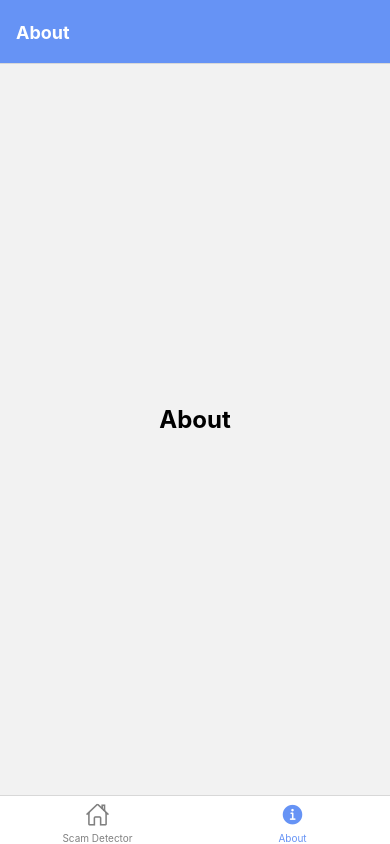
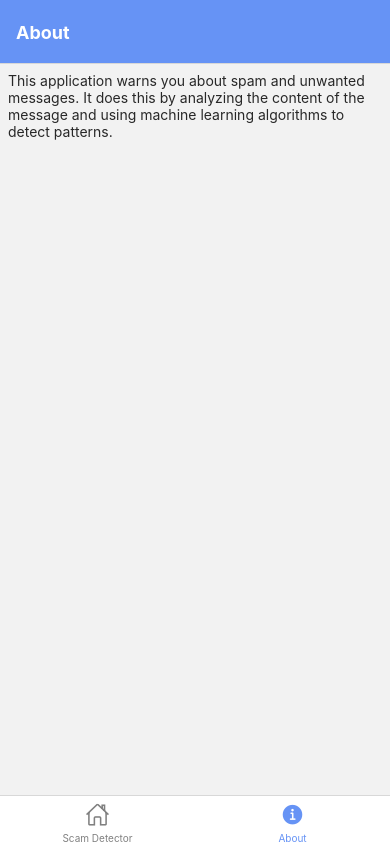
Before and after one commit to kenny-tech/phishing-detector, a React Native app: screen /About in a window 390 px wide. Built offline with nearby package versions, Linux system fonts and the light colour scheme.

Commit message:
Updated font style for Home and about screens

```diff
--- a/screens/AboutScreen.js
+++ b/screens/AboutScreen.js
@@ -4,7 +4,7 @@ import { View, Text, StyleSheet } from 'react-native';
 const AboutScreen = () => {
     return (
         <View style={styles.container}>
-            <Text style={styles.heading}>About</Text>
+            <Text style={styles.content}>This application warns you about spam and unwanted messages. It does this by analyzing the content of the message and using machine learning algorithms to detect patterns.</Text>
         </View>
     )
 }
@@ -12,14 +12,14 @@ const AboutScreen = () => {
 const styles = StyleSheet.create({
     container: {
         flex: 1,
-        justifyContent: 'center',
+        justifyContent: 'flex-start',
         alignItems: 'center',
     },
-    heading: {
-        fontSize: 24,
-        fontWeight: 'bold',
-        marginBottom: 20,
+    content: {
+        padding: 8,
+        color: '#282828'
     },
+
 });
 
 export default AboutScreen
--- a/screens/HomeScreen.js
+++ b/screens/HomeScreen.js
@@ -255,8 +255,8 @@ const HomeScreen = () => {
   return (
     <View style={[styles.container, { backgroundColor: isDarkMode ? '#000000' : '#F5F5F5' }]}>
       <View style={[styles.rectangle, { backgroundColor: isDarkMode ? '#333333' : '#FFFFFF' }]}>
-        <Text style={[styles.subtitle, { color: isDarkMode ? '#FFFFFF' : '#000000' }]}>Message:</Text>
-        <Text style={[styles.message, { color: isDarkMode ? '#FFFFFF' : '#000000' }]}>
+        <Text style={[styles.subtitle, { color: isDarkMode ? '#FFFFFF' : '#282828' }]}>Message:</Text>
+        <Text style={[styles.message, { color: isDarkMode ? '#FFFFFF' : '#282828' }]}>
           {receivedMessage ? receivedMessage : 'No message received yet. Waiting for message...'}
         </Text>
       </View>
@@ -286,6 +286,7 @@ const styles = StyleSheet.create({
     fontSize: 24,
     fontWeight: 'bold',
     marginBottom: 20,
+    color: '#282828'
   },
   rectangle: {
     width: '100%',
@@ -297,9 +298,11 @@ const styles = StyleSheet.create({
     fontSize: 18,
     fontWeight: 'bold',
     marginBottom: 10,
+    color: '#282828'
   },
   message: {
     fontSize: 16,
+    color: '#282828'
   },
   phishingWord: {
     fontSize: 14,
@@ -307,6 +310,7 @@ const styles = StyleSheet.create({
     paddingVertical: 3,
     borderRadius: 6,
     marginBottom: 4,
+    color: '#282828'
   },
 });
 
```
